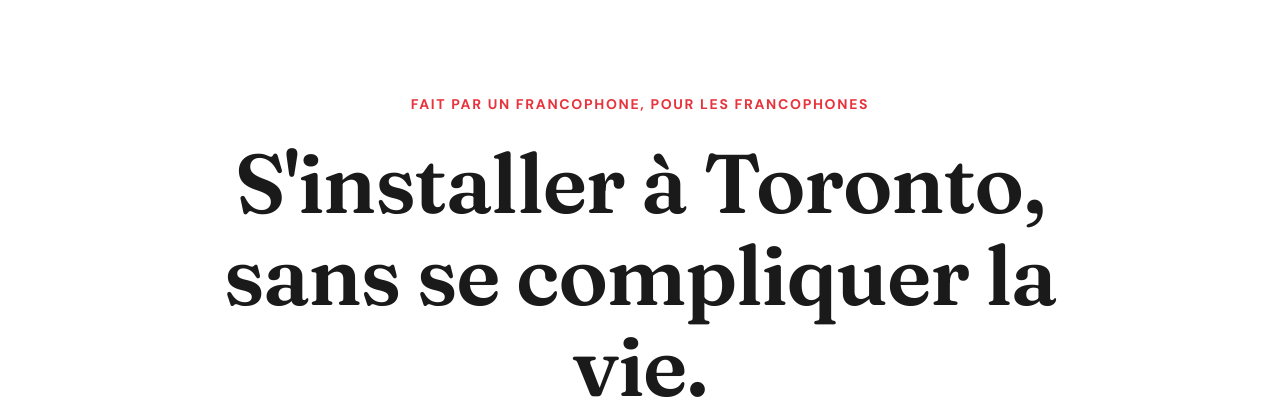
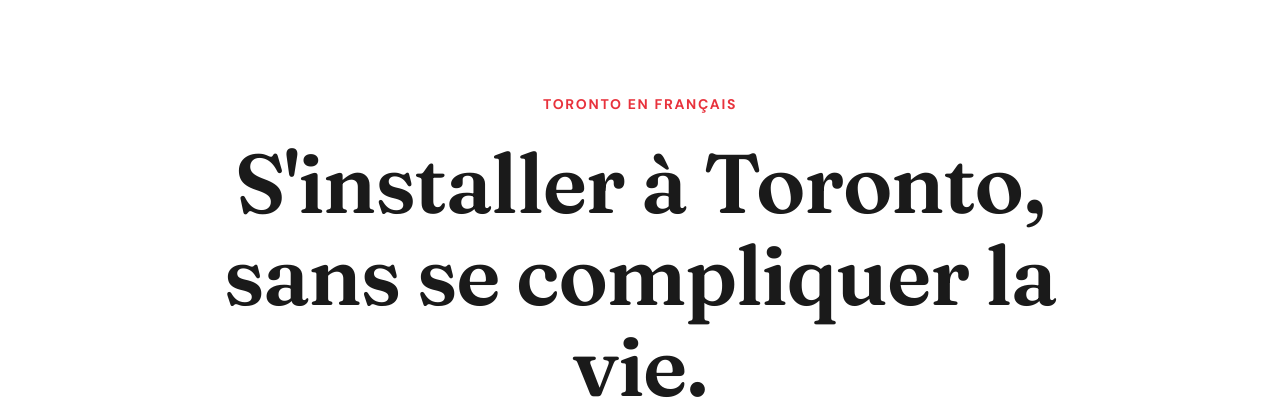
Before and after one commit to leguideto/leguideto, a website: page pages/index.html in a window 1280 px wide. Shown: the part 536-952 px from the top of the page. Drawn offline with Linux system fonts and the light colour scheme.

Commit message:
Update hero eyebrow headline

```diff
--- a/pages/index.html
+++ b/pages/index.html
@@ -17,7 +17,7 @@
   <!-- ===== Hero ===== -->
   <section class="hero">
     <div class="container">
-      <span class="hero-eyebrow" data-fr="Fait par un francophone, pour les francophones" data-en="Made by a francophone, for francophones">Fait par un francophone, pour les francophones</span>
+      <span class="hero-eyebrow" data-fr="Toronto en français" data-en="Toronto in French">Toronto en français</span>
       <h1 data-fr="S'installer à Toronto, sans se compliquer la vie." data-en="Settling in Toronto, without the headache.">S'installer à Toronto, sans se compliquer la vie.</h1>
       <p class="tagline" data-fr="Économisez du temps, de l'argent et du stress." data-en="Save time, money and stress.">Économisez du temps, de l'argent et du stress.</p>
       <p class="lead" data-fr="Tout ce que j'aurais aimé savoir en arrivant : logement, santé, banque, travail et les bons plans pour dépenser moins. En français, expliqué simplement." data-en="Everything I wish I'd known when I arrived: housing, health, banking, work and the best tricks to spend less. In French, explained simply.">Tout ce que j'aurais aimé savoir en arrivant : logement, santé, banque, travail et les bons plans pour dépenser moins. En français, expliqué simplement.</p>
```
